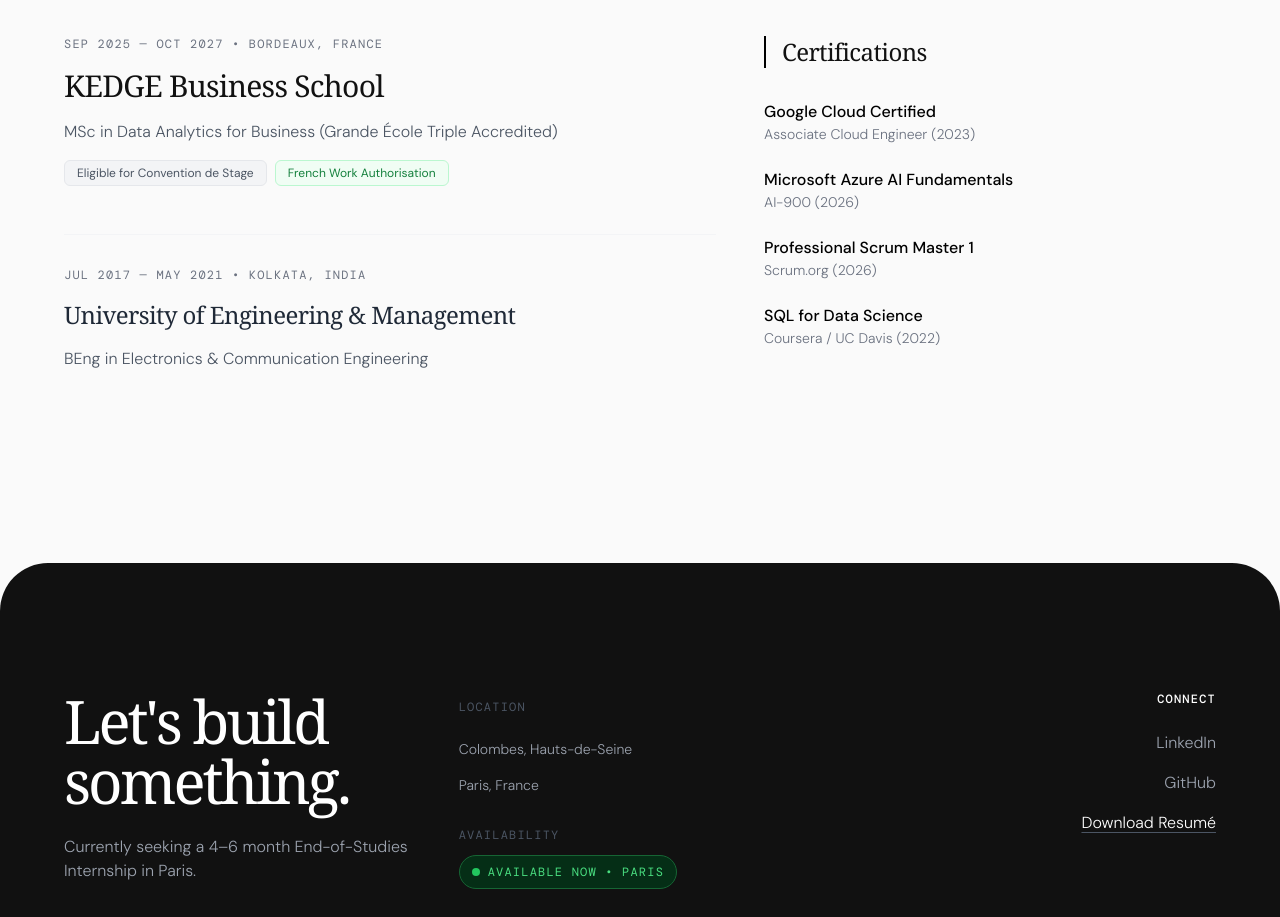
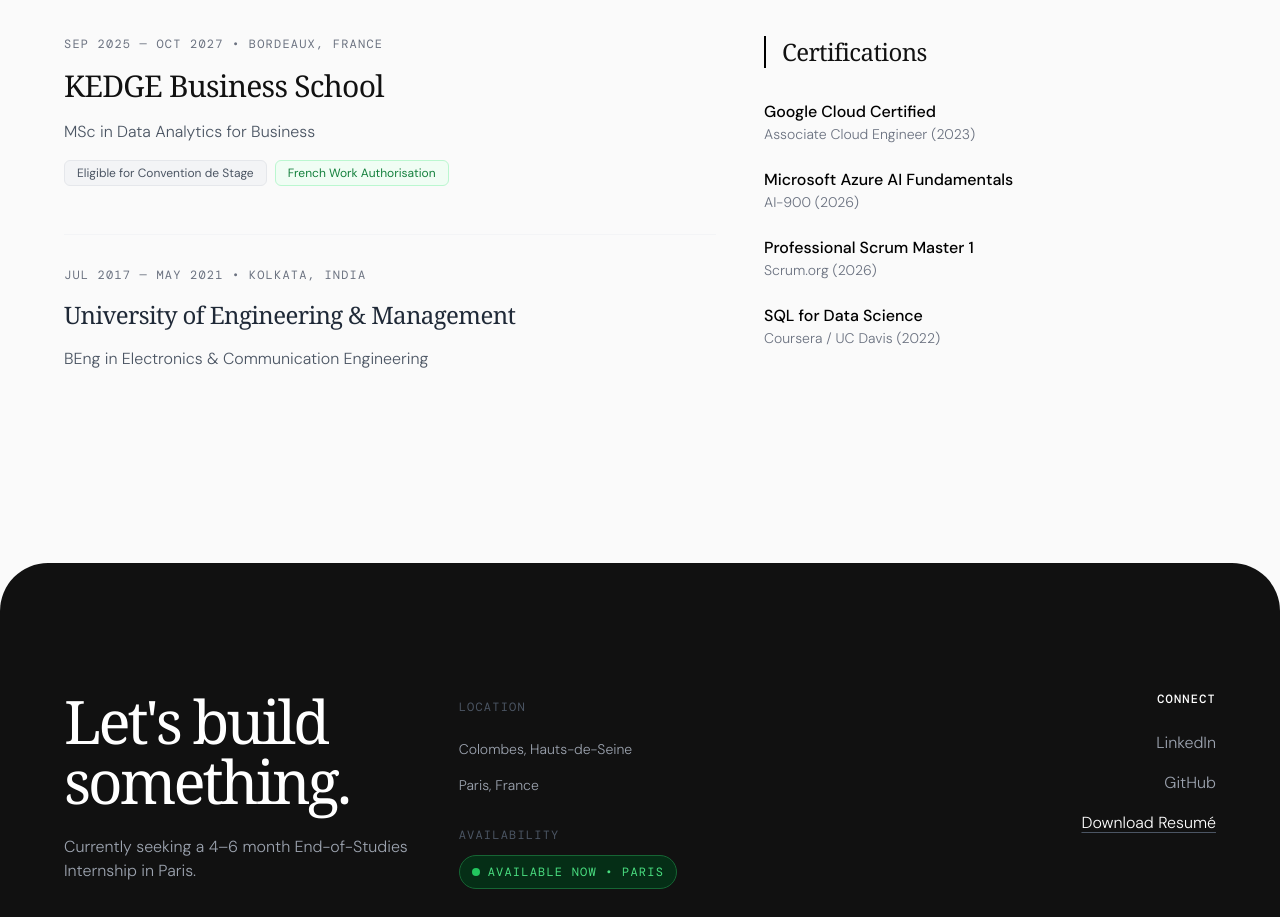
Before and after one commit to deepayans/portfolio, a Next.js app: page / in a window 1280 px wide. Shown: the part 4340-5257 px from the top of the page. Built offline with nearby package versions, Linux system fonts and the light colour scheme; a web font is replaced by a local one.

Commit message:
Update degree description in page.tsx
Removed mention of 'Grande École Triple Accredited' from the degree description.

```diff
--- a/app/page.tsx
+++ b/app/page.tsx
@@ -363,7 +363,7 @@
             <div className="space-y-4">
               <div className="text-xs font-mono text-gray-500 uppercase tracking-widest">Sep 2025 — Oct 2027 • Bordeaux, France</div>
               <h3 className="text-2xl md:text-3xl font-serif tracking-tight">KEDGE Business School</h3>
-              <p className="text-gray-600 font-light">MSc in Data Analytics for Business (Grande École Triple Accredited)</p>
+              <p className="text-gray-600 font-light">MSc in Data Analytics for Business</p>
               <div className="flex flex-wrap gap-2 mt-3">
                 <div className="inline-block px-3 py-1 bg-gray-100 text-gray-600 text-xs rounded-md border border-gray-200">Eligible for Convention de Stage</div>
                 <div className="inline-block px-3 py-1 bg-green-50 text-green-700 text-xs rounded-md border border-green-200">French Work Authorisation</div>
```
